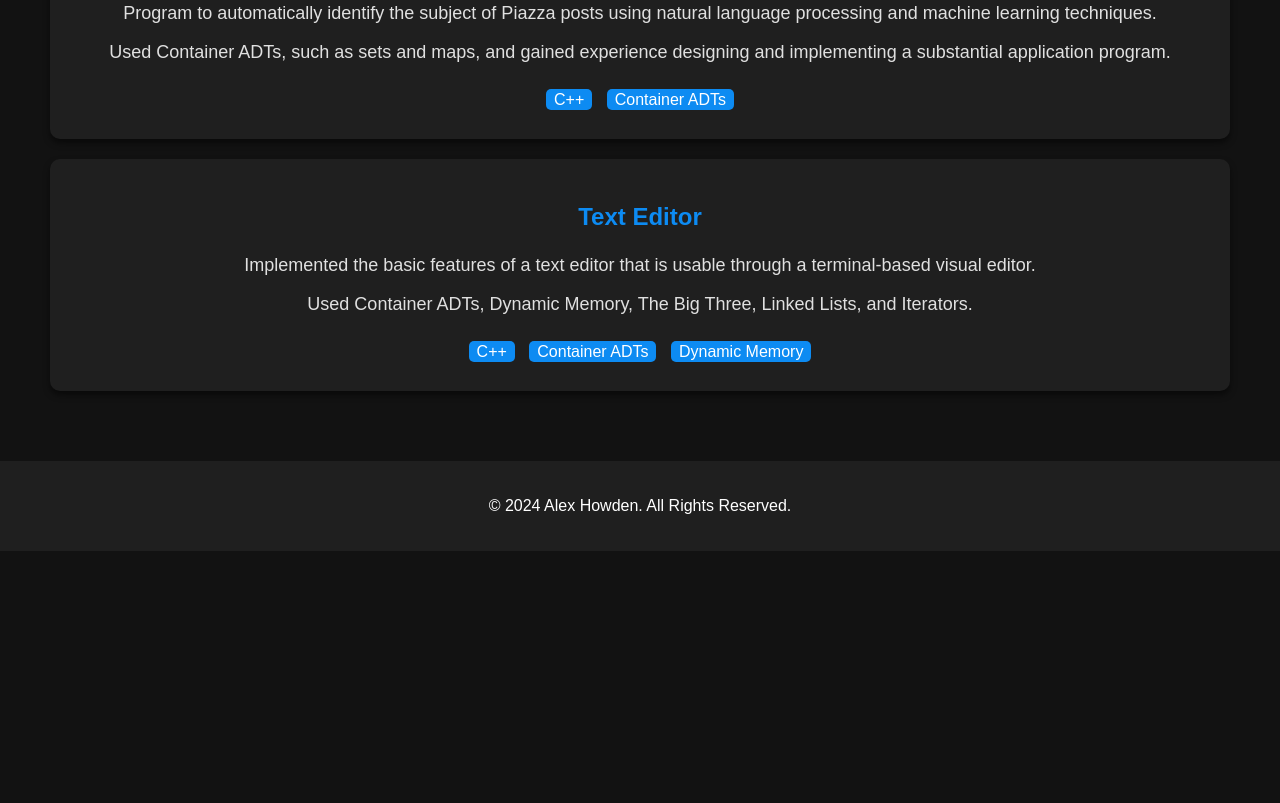
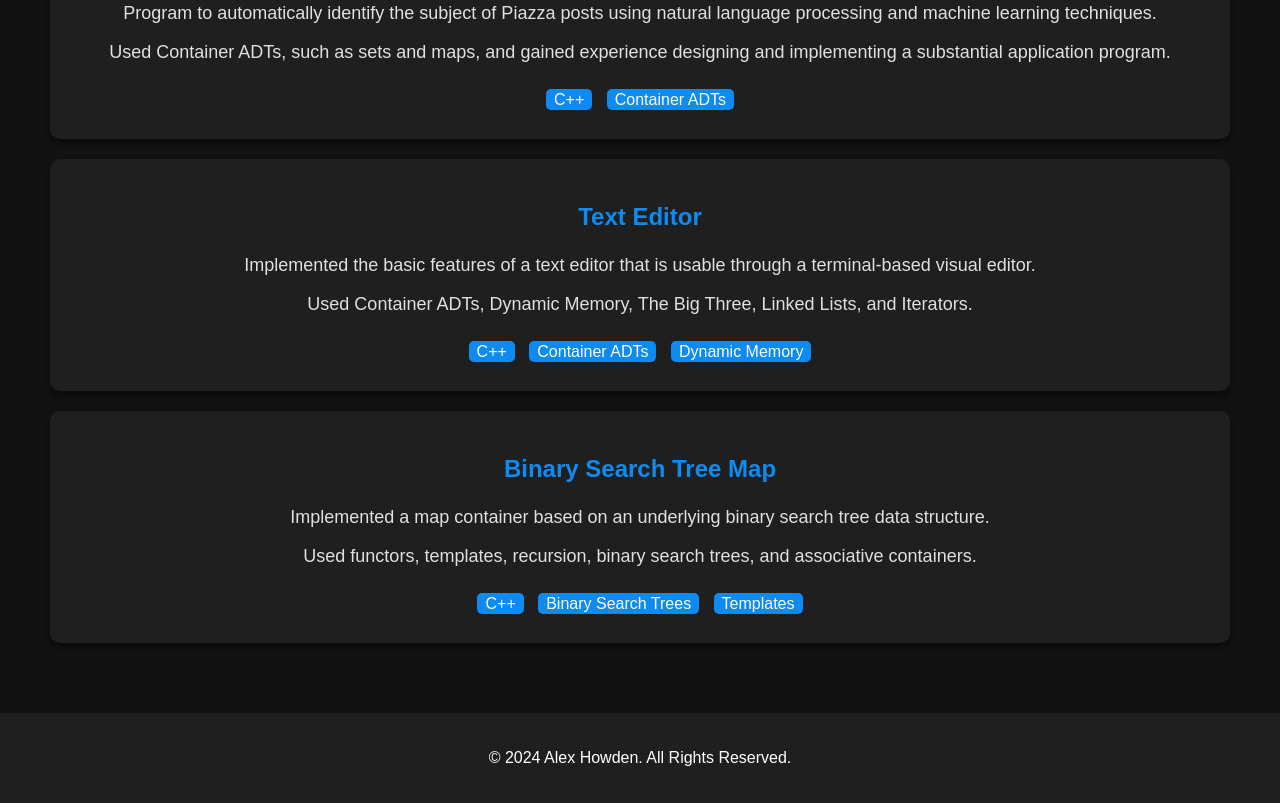
Before and after one commit to alexhowden/alexhowden.github.io, a plain HTML site: page index.html in a window 1280 px wide. Shown: the part 1788-2591 px from the top of the page. Before the commit the page ends 2339 px from the top, so only its background shows below. Drawn offline with nearby package versions, Linux system fonts and the light colour scheme.

Commit message:
added project

```diff
--- a/index.html
+++ b/index.html
@@ -146,6 +146,24 @@
           <li>Dynamic Memory</li>
         </ul>
       </div>
+
+      <div class="project-item">
+        <h3>Binary Search Tree Map</h3>
+        <p>
+          Implemented a map container based on an underlying binary search tree
+          data structure.
+        </p>
+        <p>
+          Used functors, templates, recursion, binary search trees, and
+          associative containers.
+        </p>
+
+        <ul class="tools-used">
+          <li>C++</li>
+          <li>Binary Search Trees</li>
+          <li>Templates</li>
+        </ul>
+      </div>
     </section>
 
     <!-- Footer Section -->
```
